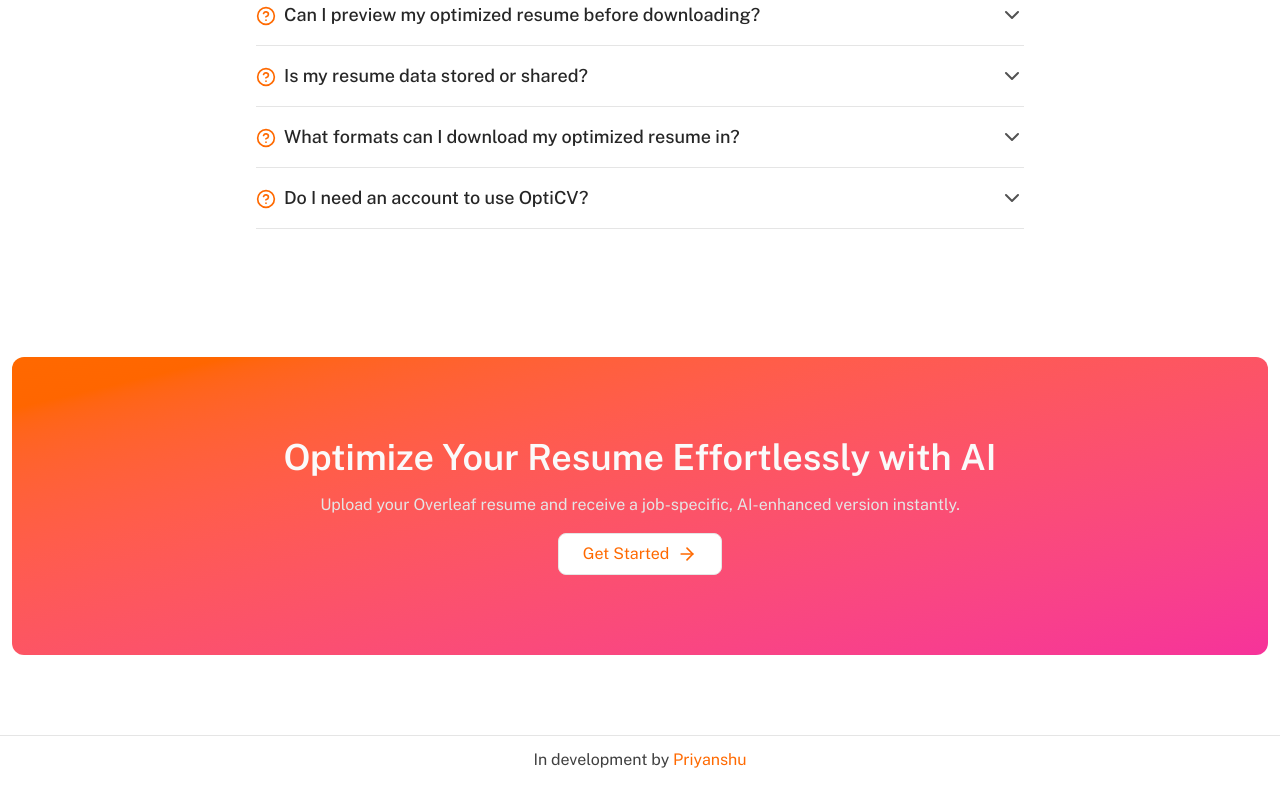
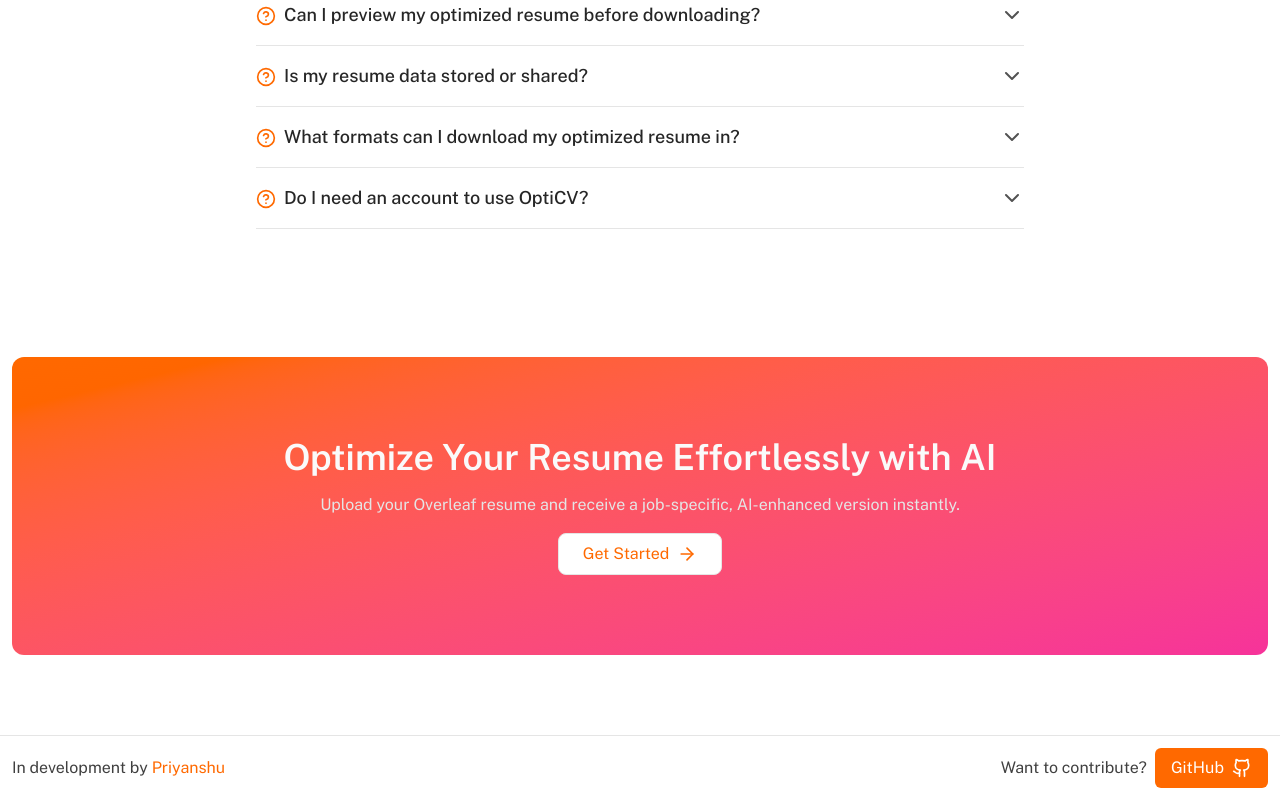
Before and after one commit to muxdust/OptiCV, a Next.js app: page / in a window 1280 px wide. Shown: the part 1937-2737 px from the top of the page. Built offline with nearby package versions, Linux system fonts and the light colour scheme.

Commit message:
added github btn

```diff
--- a/components/Footer.tsx
+++ b/components/Footer.tsx
@@ -1,10 +1,11 @@
 import React from "react";
 import Link from "next/link";
+import { GithubIcon } from "lucide-react";
 
 const Footer = () => {
   return (
     <footer className="flex justify-center items-center w-full border-t border-neutral-200 dark:border-neutral-700/50">
-      <div className="flex flex-col justify-center items-center w-full lg:container px-3 py-3 gap-2">
+      <div className="flex flex-col lg:flex-row justify-between items-center w-full lg:container px-3 py-3 gap-2">
         <p className="text-md font-normal text-center text-neutral-700 dark:text-neutral-300">
           In development by{" "}
           <Link
@@ -15,6 +16,17 @@ const Footer = () => {
             Priyanshu
           </Link>
         </p>
+        <div className="flex justify-center items-center gap-2">
+          <p className="text-md font-normal text-center text-neutral-700 dark:text-neutral-300">
+            Want to contribute?{" "}
+          </p>
+          <Link href="https://github.com/muxdust/opticv">
+            <button className="px-4 py-2 rounded-md text-white bg-orange-500 dark:bg-orange-500 cursor-pointer hover:bg-orange-600 dark:hover:bg-orange-600 transition-colors duration-300 text-md font-normal flex items-center gap-2">
+              GitHub
+              <GithubIcon size={20} />
+            </button>
+          </Link>
+        </div>
       </div>
     </footer>
   );
--- a/package.json
+++ b/package.json
@@ -6,7 +6,8 @@
     "dev": "next dev --turbopack",
     "build": "next build",
     "start": "next start",
-    "lint": "next lint"
+    "lint": "next lint",
+    "postinstall": "prisma generate"
   },
   "dependencies": {
     "@prisma/client": "^6.9.0",
```
